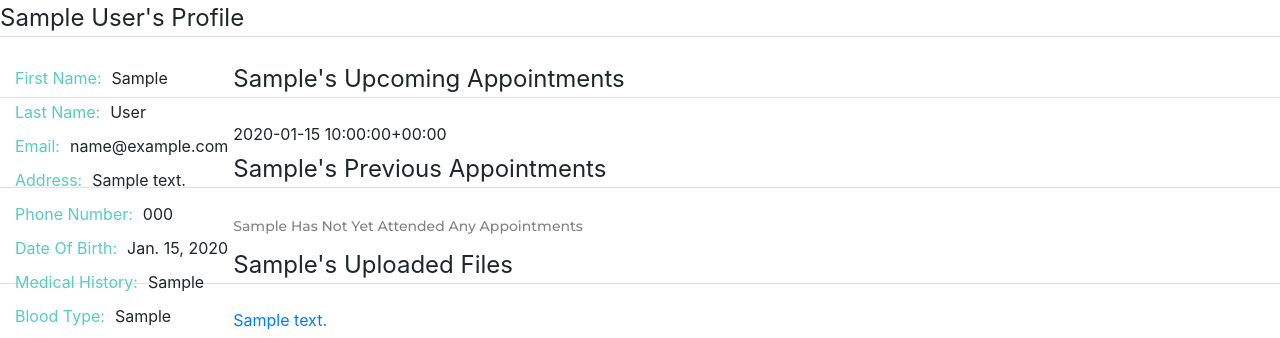
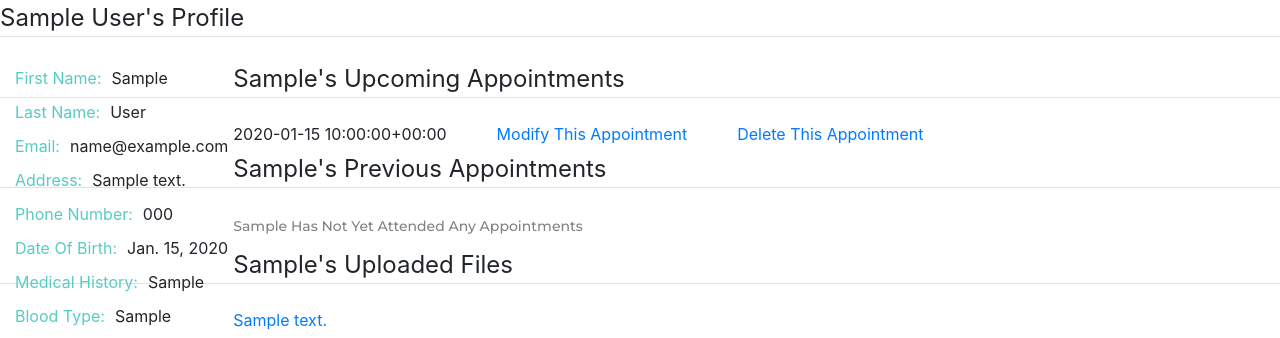
Before and after one commit to HaydarAlaeddine/EECE430Project, a Django app: a page that uses admin/templates/admin/patient-details.html in a window 1280 px wide. Shown: the part 117-455 px from the top of the page. Run offline with Django 3.2, Linux system fonts and the light colour scheme; a user stored in the database is signed in; tables that the repository leaves empty hold one stand-in row (values such as "Sample post"); some libraries are stand-ins or nearby versions.

Commit message:
Full Appointments functionality (mark as missed, classification, modifying, deleting...)

```diff
--- a/admin/forms.py
+++ b/admin/forms.py
@@ -23,3 +23,8 @@ class AppointmentForm(forms.ModelForm):
         if commit:
             appointment.save()
         return appointment
+
+class ModifyAppointmentForm(forms.Form):
+    date = forms.DateTimeField(help_text='Required Format: MM/DD/YYYY')
+    class Meta:
+        fields=['date']
--- a/admin/templates/admin/appointments.html
+++ b/admin/templates/admin/appointments.html
@@ -1,10 +1,10 @@
 {%extends "base/base.html"%}
 {%block content%}
-<legend class="border-bottom mb-4">Your Appointments. You have {{number}} Appointment!</legend>
+<legend class="border-bottom mb-4">Your Upcoming Appointments. You have {{number}} Appointment!</legend>
 {%if appointments%}
 <ol style="margin: 5px 5px 5px 15px; ">
     {%for app in appointments%}
-    <li class="border-bottom d-flex flex-row align-items-start justify-content-start"><a class="profile-element" href="{%url 'patient-details' app.user.username%}"> {{app.user.first_name}} {{app.user.last_name}}</a></li>
+    <li class="border-bottom d-flex flex-row align-items-start justify-content-start"><a class="profile-element" style="margin-right:50px;" href="{%url 'patient-details' app.user.username%}"> {{app.user.first_name}} {{app.user.last_name}}</a>{{app.date}}</li>
     {%endfor%}
 </ol>
 {%else%}
--- a/admin/templates/admin/patient-details.html
+++ b/admin/templates/admin/patient-details.html
@@ -20,7 +20,7 @@
         <ol style="margin: 5px 5px 5px 15px; ">
         {%if upcoming_appointments%}
             {%for app in upcoming_appointments%}
-            <li class="d-flex flex-row align-items-start justify-content-start">{{app}}</li>
+            <li class="d-flex flex-row align-items-start justify-content-start">{{app}} <a style="margin-left:50px;" href="{%url 'modify' app.id%}">Modify This Appointment</a><a style="margin-left:50px;" href="{%url 'delete' app.id%}">Delete This Appointment</a> </li>
             {%endfor%}
         {%else%}
         <p>{{requested_user.first_name}} Has No Appointments Scheduled</p>
@@ -32,7 +32,7 @@
         <ol style="margin: 5px 5px 5px 15px; ">
         {%if previous_appointments%}
             {%for app in previous_appointments%}
-            <li class="d-flex flex-row align-items-start justify-content-start">{{app}}</li>
+            <li class="d-flex flex-row align-items-start justify-content-start">{{app}} <a style="margin-left:50px;" href="{%url 'mark-as-missed' app.id%}">Mark As Missed</a></li>
             {%endfor%}
         {%else%}
         <p>{{requested_user.first_name}} Has Not Yet Attended Any Appointments</p>
--- a/admin/urls.py
+++ b/admin/urls.py
@@ -1,8 +1,11 @@
 from django.urls import path, include
-from .views import view_patients,get_patient,get_appointments, add_appointments
+from .views import view_patients,get_patient,get_appointments, add_appointments,delete_appointment,modify_appointment,mark_as_missed
 urlpatterns = [
     path('patients/', view_patients,name='patients'),
     path('patients/<str:username>',get_patient,name='patient-details'),
     path('appointments/',get_appointments,name='appointments'),
-    path('add-appointments/',add_appointments,name='add-appointments')
+    path('add-appointments/',add_appointments,name='add-appointments'),
+    path('appointments/delete/<int:id>',delete_appointment,name='delete'),
+    path('appointments/modify/<int:id>',modify_appointment,name='modify'),
+    path('appointments/mark-as-missed/<int:id>',mark_as_missed,name='mark-as-missed')
 ]
--- a/admin/views.py
+++ b/admin/views.py
@@ -2,10 +2,12 @@ from django.shortcuts import render, redirect
 from users.models import Profile, Record, Appointment, File
 from django.contrib.auth.models import User
 from django.utils.timezone import now
-from .forms import RequestDocumentForm, AppointmentForm
+from .forms import RequestDocumentForm, AppointmentForm,ModifyAppointmentForm
 from django.core.mail import send_mail
 from django.conf import settings
 from django.contrib import messages
+from django.http import HttpResponse
+
 
 # Create your views here.
 def view_patients(request):
@@ -35,11 +37,11 @@ def get_patient(request,username):
                         )
                         messages.success(request,f'An email was successfully sent to {user.first_name} requesting a {desc}')
                 else :
-                        messages.error(request,'Please enter a valid description!')
+                        pass
         profile = Profile.objects.get(user=user)
         record = Record.objects.get(user=user)
         user_apps = Appointment.objects.filter(user=user, date__gte=now())
-        user_passed_apps = Appointment.objects.filter(user=user, date__lte=now())
+        user_passed_apps = Appointment.objects.filter(user=user, date__lte=now(),missed=False)
         user_files =  File.objects.filter(user=user)
         context = {
                 'requested_user':user,
@@ -50,16 +52,22 @@ def get_patient(request,username):
                 'files': user_files,
                 'form': form
         }
+
         return render(request,'admin/patient-details.html',context)
     else:
         return redirect(request,'user/login.html')
 
 def get_appointments(request):
         if request.user.is_superuser:
-                appointments = Appointment.objects.filter(date__gte=now())
+                users = User.objects.filter(is_superuser=False)
+                appointments = []
+                for user in users:
+                        user_apps = Appointment.objects.filter(user=user).order_by('date')
+                        if any(user_apps):
+                                appointments.append(user_apps[0])
                 context= {
                         'appointments':appointments,
-                        'number':len(appointments)
+                        'number':len(appointments),
                 }
                 print(appointments)
                 return render(request,'admin/appointments.html',context)
@@ -73,13 +81,14 @@ def add_appointments(request):
                         if form.is_valid():
                                 date = form.cleaned_data.get('date')
                                 appointments=Appointment.objects.filter(date=date)
-                                if any(appointments) or date < now() :
+                                if any(appointments) or date<now() :
                                         messages.error(request,'Invalid Time.')
 
                                 else :
                                         user = User.objects.get(username=form.cleaned_data.get('users_field'))
                                         appointment=form.save(commit=False)
                                         appointment.user=user
+                                        appointment.online=False
                                         appointment.save()
                                         messages.success(request,f'You have successfully taken an appointment for {user.first_name}')
                                         send_mail(
@@ -97,3 +106,56 @@ def add_appointments(request):
                 return render(request,'admin/add-appointments.html',{'form':form})
         else :
                 return redirect('login')
+
+def delete_appointment(request,id):
+        if request.user.is_superuser:
+                appointment = Appointment.objects.get(id=id)
+                appointment.delete()
+                send_mail(
+                        'Appointment With Dr. Serhal Deleted!',
+                        f'Your appointment due on {appointment.date} with Dr. Serhal has been deleted.\nFor further contact us on 76784229.',
+                        settings.EMAIL_HOST_USER,
+                        [appointment.user.email,]
+                )
+                messages.success(request,'Appointment Successfully Deleted!')
+                return redirect(request.META['HTTP_REFERER'])
+        else:
+                return redirect('login')
+
+def modify_appointment(request,id):
+        if request.user.is_superuser:
+                if request.method=="POST":
+                        form = ModifyAppointmentForm(request.POST)
+                        appointment = Appointment.objects.get(id=id)
+                        if form.is_valid():
+                                date=form.cleaned_data['date']
+                                initial_date=appointment.date
+                                apps = Appointment.objects.filter(date=date)
+                                if any(apps) or date < now():
+                                        messages.error(request,'Enter A Valid Time!')
+                                else:
+                                        appointment.date=date
+                                        appointment.save()
+                                        send_mail(
+                                                'Appointment With Dr. Serhal Modified!',
+                                                f'Your appointment due on {initial_date} with Dr. Serhal has been moved to {appointment.date}.\nFor further contact us on 76784229.',
+                                                settings.EMAIL_HOST_USER,
+                                                [appointment.user.email,]
+                                        )
+                                        messages.success(request,'Appointment Successfully Modified!')
+                                        return get_patient(request,appointment.user.username)
+                        else:
+                                messages.error(request,'Please Complete All Fields!')
+                else:
+                        form = ModifyAppointmentForm()
+                return render(request,'admin/modify-app.html',{'form':form})
+
+
+def mark_as_missed(request,id):
+        if request.user.is_superuser:
+                appointment=Appointment.objects.get(id=id)
+                appointment.missed=True
+                appointment.save()
+                return redirect(request.META['HTTP_REFERER'])
+        else:
+                redirect('login')
--- a/users/models.py
+++ b/users/models.py
@@ -26,6 +26,8 @@ class Record(models.Model):
 class Appointment(models.Model):
     user = models.ForeignKey(User,on_delete=models.CASCADE)
     date = models.DateTimeField(default=now())
+    missed = models.BooleanField(default=False)
+    online = models.BooleanField(default=True)
     def __str__(self):
         return f'{self.date}'
 
--- a/users/templates/users/appointment.html
+++ b/users/templates/users/appointment.html
@@ -11,10 +11,5 @@
                 <button class="btn btn-outline-info" type="submit">Schedule Appointment</button>
             </div>
         </form>
-        <div class="border-top pt-3">
-            <small class="text-muted">
-                Need An Account? <a class="ml-2" href="{% url 'signup' %}">Sign Up Now</a>
-            </small>
-        </div>
     </div>
 {% endblock content %}
--- a/users/templates/users/profile.html
+++ b/users/templates/users/profile.html
@@ -16,7 +16,7 @@
         <ol style="margin: 5px 5px 5px 15px; ">
         {%if appointments%}
             {%for app in appointments%}
-            <li class="d-flex flex-row align-items-start justify-content-start">{{app}}</li>
+            <li class="d-flex flex-row align-items-start justify-content-start">{{app}}<a style="margin-left:50px;" href="{%url 'delete-app' app.id%}">Delete This Appointment</a></li>
             {%endfor%}
         {%else%}
         <p>You Have No Appointments Scheduled</p>
@@ -28,6 +28,7 @@
         <ol style="margin: 5px 5px 5px 15px; ">
         {%if passed_appointments%}
             {%for app in passed_appointments%}
+
             <li class="d-flex flex-row align-items-start justify-content-start">{{app}}</li>
             {%endfor%}
         {%else%}
--- a/users/urls.py
+++ b/users/urls.py
@@ -1,11 +1,12 @@
 from django.urls import path, include
-from .views import sign_up,take_appointment,view_profile,get_file
+from .views import sign_up,take_appointment,view_profile,get_file,delete_app
 from django.contrib.auth import views as auth_views
 urlpatterns = [
     path('register/', sign_up,name='signup'),
     path('login/',auth_views.LoginView.as_view(template_name='users/login.html'),name='login'),
     path('logout/',auth_views.LogoutView.as_view(template_name='users/logout.html'),name='logout'),
     path('appointments/',take_appointment,name='appointment'),
+    path('appointments/delete/<int:id>',delete_app,name='delete-app'),
     path('profile/',view_profile,name='profile'),
     path('profile/files/<str:description>',get_file,name='get-file')
 ]
```
Also changed, not shown: users/views.py (+14 -0 lines).
